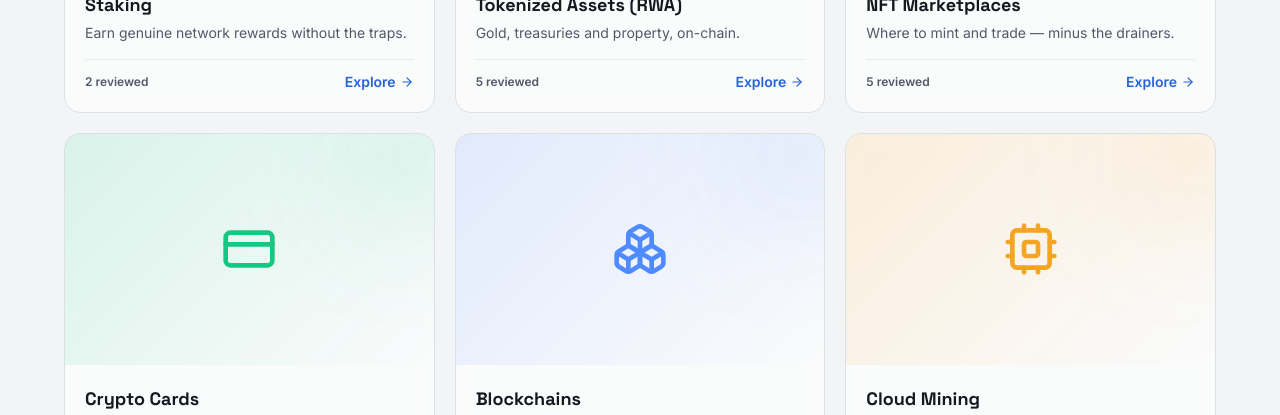
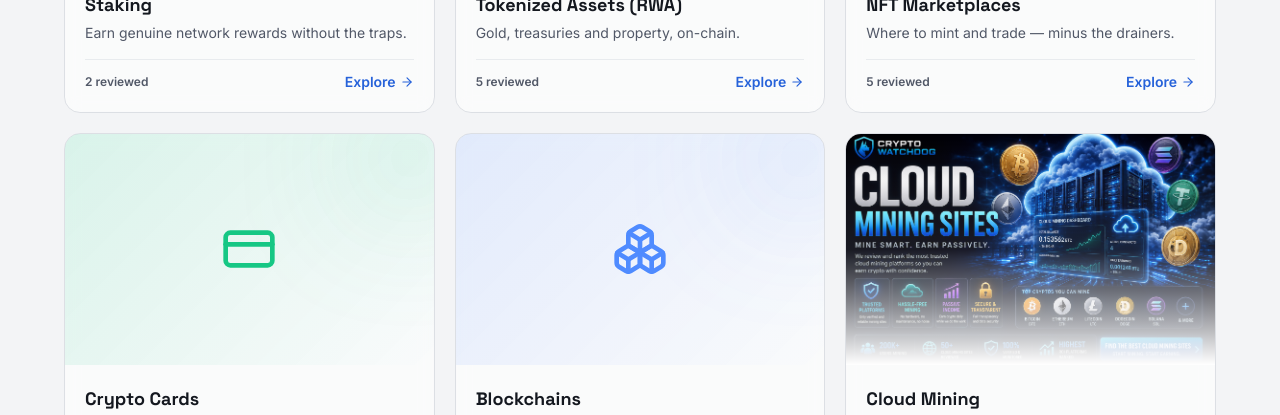
Before and after one commit to dannythehat/crypto-watchdog, a React (Vite) app: page /ai-finance in a window 1280 px wide. Shown: the part 2580-2995 px from the top of the page. Built offline with nearby package versions, Linux system fonts and the light colour scheme; no server answers.

Commit message:
Wire Cloud Mining artwork (sector tile + hub hero)
Co-Authored-By: Claude Opus 4.8 (1M context) <noreply@anthropic.com>
Claude-Session: https://claude.ai/code/session_01WcuQ7jXQebZPumDemg7cR5

```diff
--- a/src/content/hubs.ts
+++ b/src/content/hubs.ts
@@ -379,6 +379,7 @@ export const hubs: Hub[] = [
     heroPrompt:
       "rows of glowing crypto mining rigs in a dark data centre with bitcoin symbols and warning amber light, cinematic, ultra detailed",
     heroSeed: 76,
+    heroImage: "/cloud-mining/hero.png",
     intro:
       "Cloud mining lets you rent mining power instead of buying hardware — in theory, passive crypto income. In practice, it's **one of the most scam-dense corners of crypto**: guaranteed-return 'mining' sites are very often Ponzi schemes that pay early users with new deposits until they vanish.\n\nWe rate the few credible services and call out the rest. If a platform guarantees daily profits, that's the tell — read [how to spot a crypto scam](/blog/how-to-spot-crypto-scam-2026).",
     trusted: [],
--- a/src/pages/AiFinance.tsx
+++ b/src/pages/AiFinance.tsx
@@ -30,7 +30,7 @@ const SECTORS: { slug: string; label: string; blurb: string; icon: typeof Bot; a
   { slug: "nft-marketplaces", label: "NFT Marketplaces", blurb: "Where to mint and trade — minus the drainers.", icon: ImageIcon, accent: "#A78BFA", image: "/nft-marketplaces/hero.png" },
   { slug: "crypto-cards", label: "Crypto Cards", blurb: "Spend crypto in the real world, cashback and all.", icon: CreditCard, accent: "#16C784" },
   { slug: "blockchains", label: "Blockchains", blurb: "The base layers, rated by security and track record.", icon: Boxes, accent: "#4F8BFF" },
-  { slug: "cloud-mining", label: "Cloud Mining", blurb: "One of crypto's scam-heaviest corners — tread carefully.", icon: Cpu, accent: "#F5A524" },
+  { slug: "cloud-mining", label: "Cloud Mining", blurb: "One of crypto's scam-heaviest corners — tread carefully.", icon: Cpu, accent: "#F5A524", image: "/cloud-mining/hero.png" },
 ];
 
 const hubCount = (slug: string): number => {
```
Also changed, not shown: public/cloud-mining/hero.png (added).
